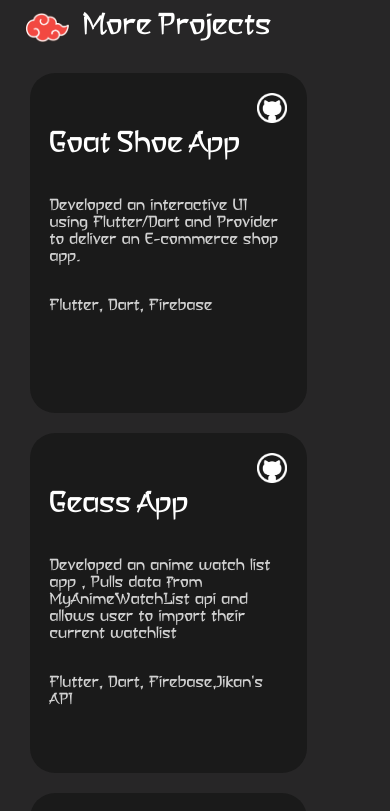
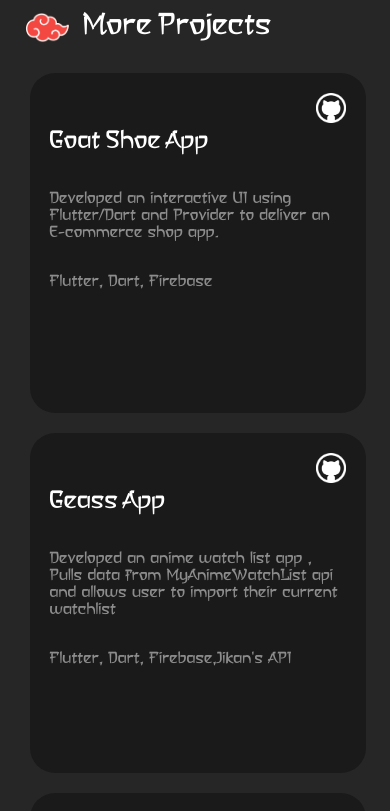
Before and after one commit to BrandonDeoram/personal-website, a React (Create React App) app: page / in a window 390 px wide. Shown: the part 2640-3451 px from the top of the page. Built offline with nearby package versions, Linux system fonts and the light colour scheme.

Commit message:
Added animation to more projects

```diff
--- a/src/styles/PersonalProjects.module.css
+++ b/src/styles/PersonalProjects.module.css
@@ -77,6 +77,13 @@
     padding: 20px;
     width: 80%;
     height: 300px;
+    transition: transform .5s;
+}
+
+.moreProjectsCard:hover {
+    opacity: 80%;
+    transform: scale(1.05);
+    transition: transform .5s;
 }
 
 .moreProjectsCardRow {
@@ -84,13 +91,13 @@
 }
 
 .titleCard {
-    font-size: 30px;
+    font-size: 25px;
     margin: 0px 0px 20px;
 }
 
 .descriptionCard {
     word-spacing: 2px;
-    opacity: 80%;
+    opacity: 50%;
 }
 
 @media only screen and (max-width: 770px) {
@@ -105,7 +112,7 @@
 
     .gridContainer {
         margin-top: 5%;
-        width: 80%;
+        width: 100%;
         height: 100%;
         display: grid;
         resize: both;
```
